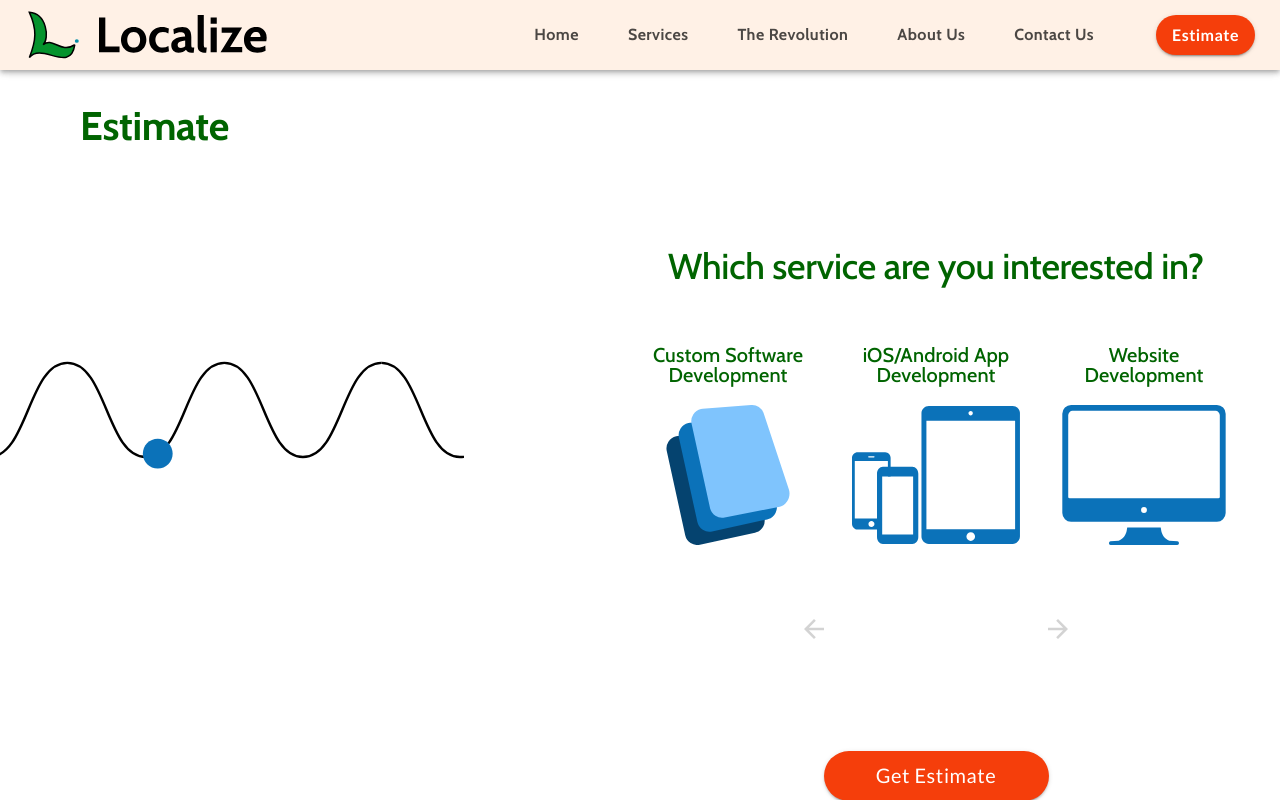
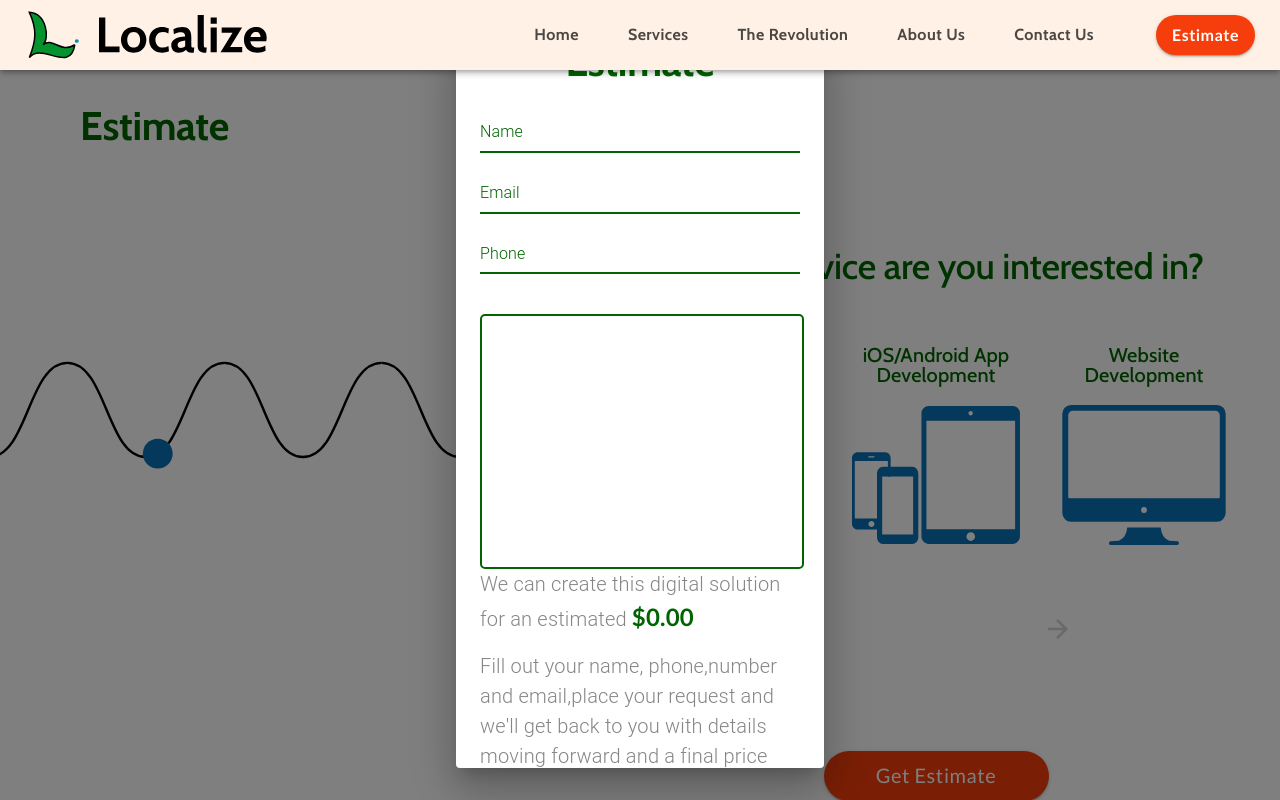
Before and after one commit to dedanmsafari/Pioneertech, a React (Create React App) app: page /estimate in a window 1280 px wide. Both pictures are taken after a click on the button "Get Estimate". Shown: the top 800 px of the page. Built offline with nearby package versions, Linux system fonts and the light colour scheme.

Commit message:
modified the estimate page to calculate total

```diff
--- a/src/components/Estimate.js
+++ b/src/components/Estimate.js
@@ -44,6 +44,7 @@ import android from '../assets/android.svg';
 import globe from '../assets/globe.svg';
 import biometrics from '../assets/biometrics.svg';
 import estimateAnimation from '../animations/estimateAnimation/data.json';
+import f from 'compose-function';
 import { set } from 'harmony-reflect';
 
 const useStyles = makeStyles((theme) => ({
@@ -62,6 +63,17 @@ const useStyles = makeStyles((theme) => ({
     '&:hover': {
       backgroundColor: theme.palette.secondary.light,
     },
+  },
+  message: {
+    border: `2px solid ${theme.palette.common.Green}`,
+    marginTop: '2em',
+    borderRadius: 5,
+  },
+  specialText: {
+    fontSize: '1.5rem',
+    color: theme.palette.common.Green,
+    fontWeight: 700,
+    fontFamily: 'Lato',
   },
 }));
 
@@ -328,6 +340,18 @@ export default function Estimate() {
   const matchesXS = useMediaQuery(theme.breakpoints.down('xs'));
 
   const [questions, setQuestions] = useState(defaultQuestions);
+  const [dialogOpen, setDialogOpen] = useState(false);
+  const [name, setName] = useState('');
+
+  const [email, setEmail] = useState('');
+  const [emailHelper, setEmailHelper] = useState('');
+
+  const [phone, setPhone] = useState('');
+  const [phoneHelper, setPhoneHelper] = useState('');
+
+  const [message, setMessage] = useState('');
+
+  const [total, setTotal] = useState(0);
 
   const defaultOptions = {
     loop: true,
@@ -336,6 +360,40 @@ export default function Estimate() {
     rendererSettings: {
       preserveAspectRatio: 'xMidYMid slice',
     },
+  };
+
+  const onChange = (event) => {
+    let valid;
+
+    switch (event.target.id) {
+      case 'email':
+        setEmail(event.target.value);
+        valid = /^\w+([.-]?\w+)*@\w+([.-]?\w+)*(\.\w{2,3})+$/.test(
+          event.target.value
+        );
+
+        if (!valid) {
+          setEmailHelper(`${event.target.value} is not a valid email address`);
+        } else {
+          setEmailHelper('');
+        }
+
+        break;
+
+      case 'phone':
+        setPhone(event.target.value);
+        valid = /^([0|\+[0-9]{1,5})?([0-9]{10})$/.test(event.target.value);
+
+        if (!valid) {
+          setPhoneHelper(`${event.target.value} is not a valid phone number`);
+        } else {
+          setPhoneHelper('');
+        }
+        break;
+
+      default:
+        break;
+    }
   };
 
   const nextQuestion = () => {
@@ -427,6 +485,32 @@ export default function Estimate() {
         setQuestions(newQuestions);
     }
   };
+
+  const getTotal = () => {
+    let cost = 0;
+
+    const selections = questions
+      .map((question) => question.options.filter((option) => option.selected))
+      .filter((question) => question.length > 0);
+
+    selections.map((options) => options.map((option) => (cost += option.cost)));
+
+    if (questions.length > 2) {
+      const userCost = questions
+        .filter(
+          (question) => question.title === 'How many users do you expect?'
+        )
+        .map((question) =>
+          question.options.filter((option) => option.selected)
+        )[0][0].cost;
+
+      cost -= userCost;
+      cost *= userCost;
+    }
+
+    setTotal(cost);
+  };
+
   return (
     <Grid container direction='row'>
       <Grid item container direction='column' lg>
@@ -501,7 +585,7 @@ export default function Estimate() {
                       >
                         {option.title}
                       </Typography>
-                      <Typography variant='caption' alignItems='center'>
+                      <Typography variant='caption'>
                         {option.subtitle}
                       </Typography>
                     </Grid>
@@ -552,11 +636,94 @@ export default function Estimate() {
           </Grid>
         </Grid>
         <Grid item>
-          <Button variant='contained' className={classes.estimateButton}>
+          <Button
+            variant='contained'
+            className={classes.estimateButton}
+            onClick={() => {
+              setDialogOpen(true);
+              getTotal();
+            }}
+          >
             Get Estimate
           </Button>
         </Grid>
       </Grid>
+      <Dialog
+        open={dialogOpen}
+        onClose={() => {
+          setDialogOpen(false);
+        }}
+      >
+        <Grid container justify='center'>
+          <Grid item>
+            <Typography variant='h2' align='center'>
+              Estimate
+            </Typography>
+          </Grid>
+        </Grid>
+        <DialogContent>
+          <Grid container>
+            <Grid item container direction='column' style={{ width: '20em' }}>
+              <Grid item style={{ marginBottom: '0.5em' }}>
+                <TextField
+                  label='Name'
+                  id='name'
+                  fullWidth
+                  value={name}
+                  onChange={(e) => setName(e.target.value)}
+                />
+              </Grid>
+              <Grid item style={{ marginBottom: '0.5em' }}>
+                <TextField
+                  label='Email'
+                  error={emailHelper.length !== 0}
+                  helperText={emailHelper}
+                  id='email'
+                  fullWidth
+                  value={email}
+                  onChange={onChange}
+                />
+              </Grid>
+              <Grid item style={{ marginBottom: '0.5em' }}>
+                <TextField
+                  label='Phone'
+                  error={phoneHelper.length !== 0}
+                  helperText={phoneHelper}
+                  fullWidth
+                  id='phone'
+                  value={phone}
+                  onChange={onChange}
+                />
+              </Grid>
+              <Grid item style={{ maxWidth: '20em' }}>
+                <TextField
+                  InputProps={{ disableUnderline: true }}
+                  id='message'
+                  multiline
+                  fullWidth
+                  rows={10}
+                  className={classes.message}
+                  value={message}
+                  onChange={(e) => setMessage(e.target.value)}
+                />
+              </Grid>
+              <Grid item>
+                <Typography variant='body1' paragraph>
+                  We can create this digital solution for an estimated{' '}
+                  <span className={classes.specialText}>
+                    ${total.toFixed(2)}
+                  </span>
+                </Typography>
+                <Typography variant='body1' paragraph>
+                  Fill out your name, phone,number and email,place your request
+                  and we'll get back to you with details moving forward and a
+                  final price
+                </Typography>
+              </Grid>
+            </Grid>
+          </Grid>
+        </DialogContent>
+      </Dialog>
     </Grid>
   );
 }
```
